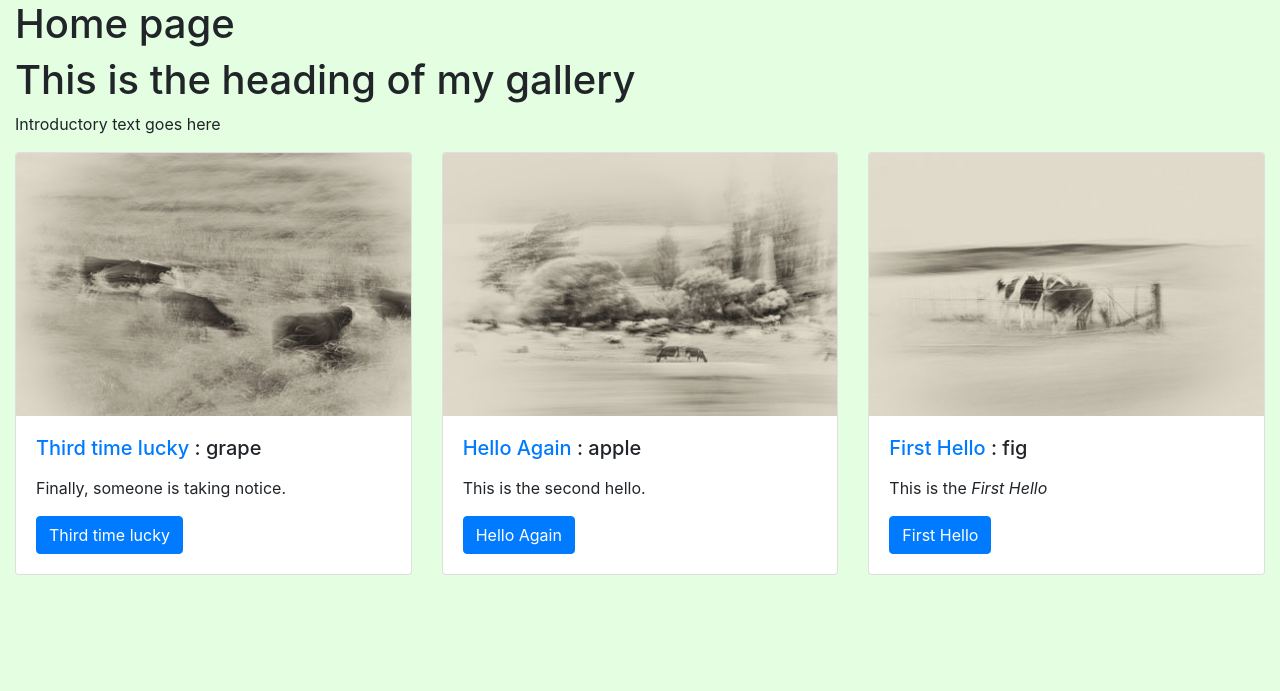
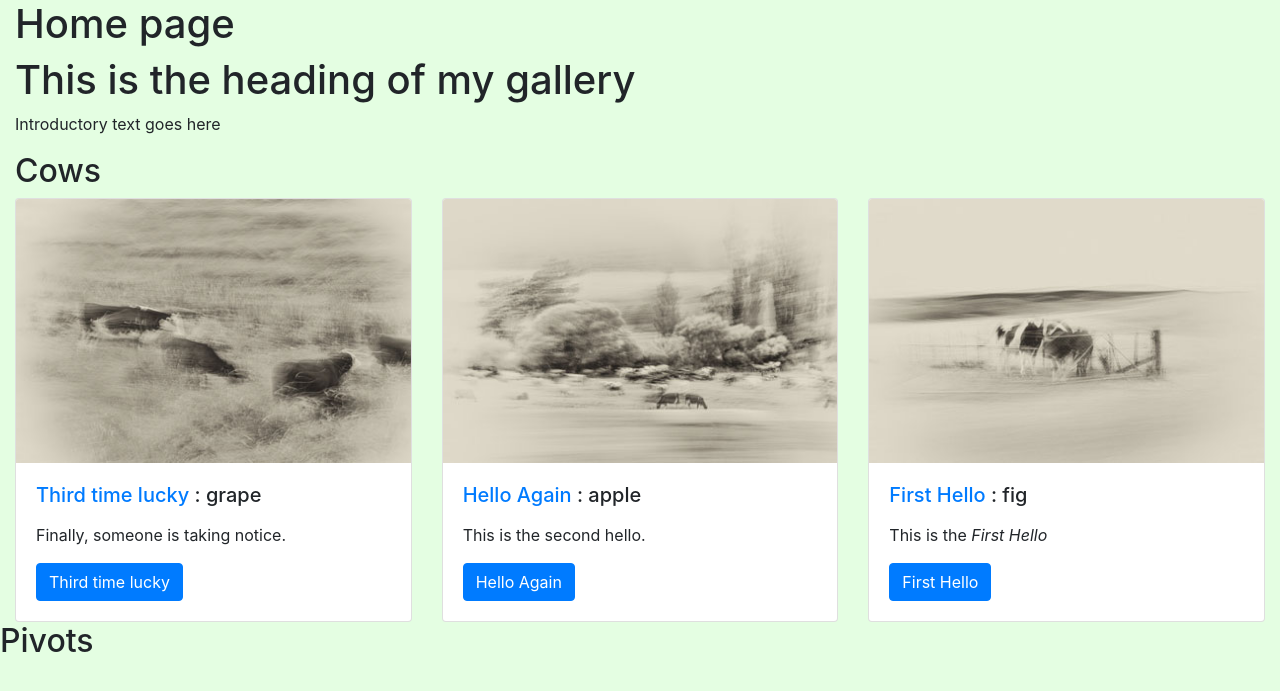
Before and after one commit to grafixgeek/gallery, a Jekyll site: the page built from index.html, in a window 1280 px wide. Shown: the top 691 px of the page. Built offline with Jekyll 4.4.1, drawn with Linux system fonts in a browser that asks for light colours.

Commit message:
Update index.html

```diff
--- a/index.html
+++ b/index.html
@@ -5,7 +5,7 @@ title: Home page
 <h1>This is the heading of my gallery</h1>
 <p>Introductory text goes here</p>
 
-
+<h2>Cows</h2>
 <div class="row">
   {% for post in site.posts %}
   {% if post.category == "cows" %}
@@ -24,4 +24,26 @@ title: Home page
   </div>
   {% endif %}
   {% endfor %}
+
+
+<h2>Pivots</h2>
+<div class="row">
+  {% for post in site.posts %}
+  {% if post.category == "pivots" %}
+  <div class="col-12 col-sm-4">
+
+<div class="card" >
+  <a href="/gallery/assets/images/{{post.image}}"><img class="card-img-top" src="/gallery/assets/images/{{post.thumb}}" alt="Card image"></a>
+  <div class="card-body">
+    <h5 class="card-title"><a href="{{ site.baseurl }}{{ post.url }}">{{ post.title }}</a> : {{post.fruit}}</h5>
+    <p class="card-text"> {{ post.content }}</p>
+    <a href="{{ site.baseurl }}{{ post.url }}" class="btn btn-primary">{{ post.title }}</a>
+  </div>
 </div>
+
+
+  </div>
+  {% endif %}
+  {% endfor %}
+
+</div>
```
